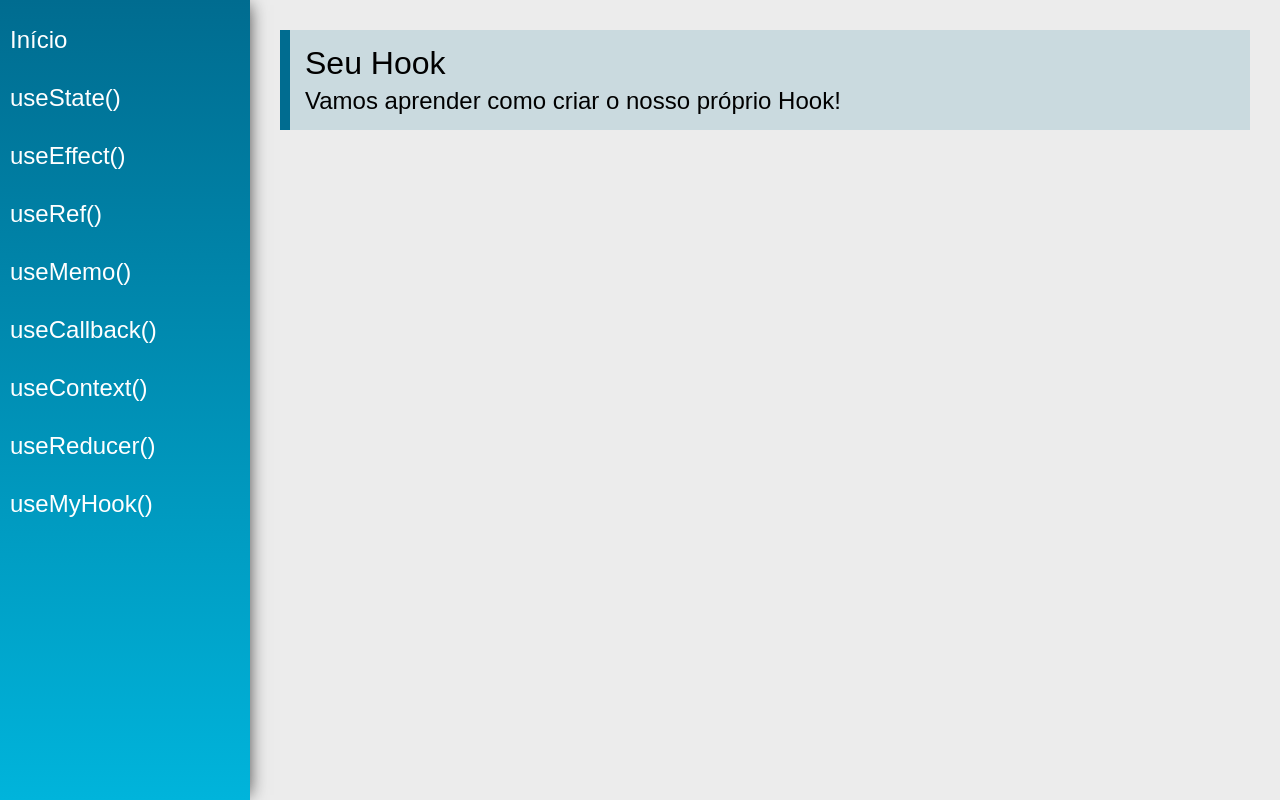
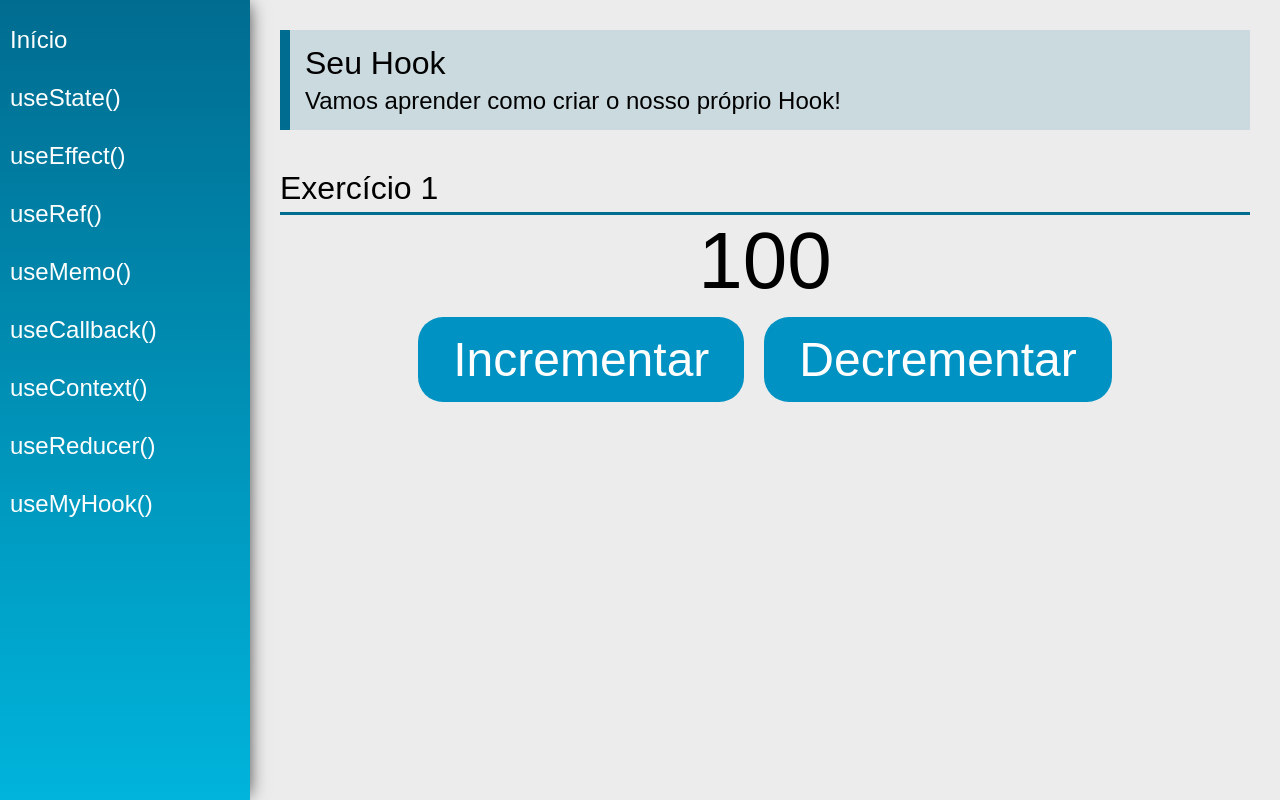
Before and after one commit to luicil/Hooks, a React (Create React App) app: page /useCustom in a window 1280 px wide. Built offline with nearby package versions, Linux system fonts and the light colour scheme.

Commit message:
custonHook 1

```diff
--- /dev/null
+++ b/src/hooks/useCounter.js
@@ -0,0 +1,16 @@
+import React, { useState } from 'react'
+
+export const useCounter = (initialValue = 100) =>{
+    const[count, setCount] = useState(initialValue)
+
+    function inc() {
+        setCount(count + 1)
+    }
+
+    function dec(){
+        setCount(count - 1)
+    }
+
+    return[count, inc, dec]
+
+}
--- a/src/views/examples/UseCustom.jsx
+++ b/src/views/examples/UseCustom.jsx
@@ -1,13 +1,28 @@
 import React from 'react'
 import PageTitle from '../../components/layout/PageTitle'
+import SectionTitle from '../../components/layout/SectionTitle'
+import { useCounter } from '../../hooks/useCounter'
 
 const UseRef = (props) => {
+
+    const[count, inc, dec] = useCounter()
+
     return (
         <div className="UseCustom">
             <PageTitle
                 title="Seu Hook"
                 subtitle="Vamos aprender como criar o nosso próprio Hook!"
             />
+            <SectionTitle title="Exercício 1" />
+            <div className="center">
+                <span className="text">{count}</span>
+                <div>
+                    <button className="btn"
+                        onClick={_ => inc()}>Incrementar</button>
+                    <button className="btn"
+                        onClick={_ => dec()}>Decrementar</button>
+                </div>
+            </div>
         </div>
     )
 }
```
